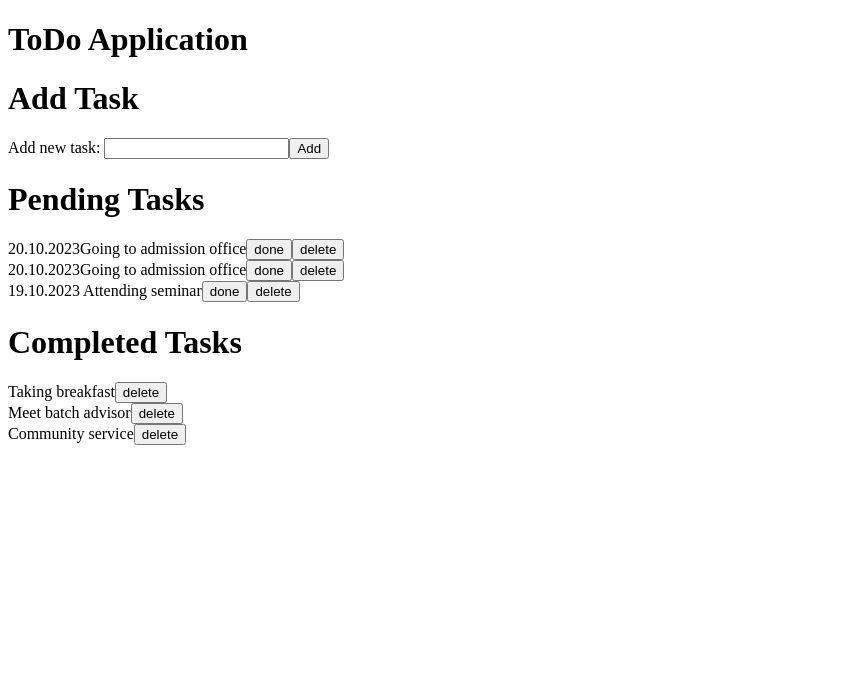
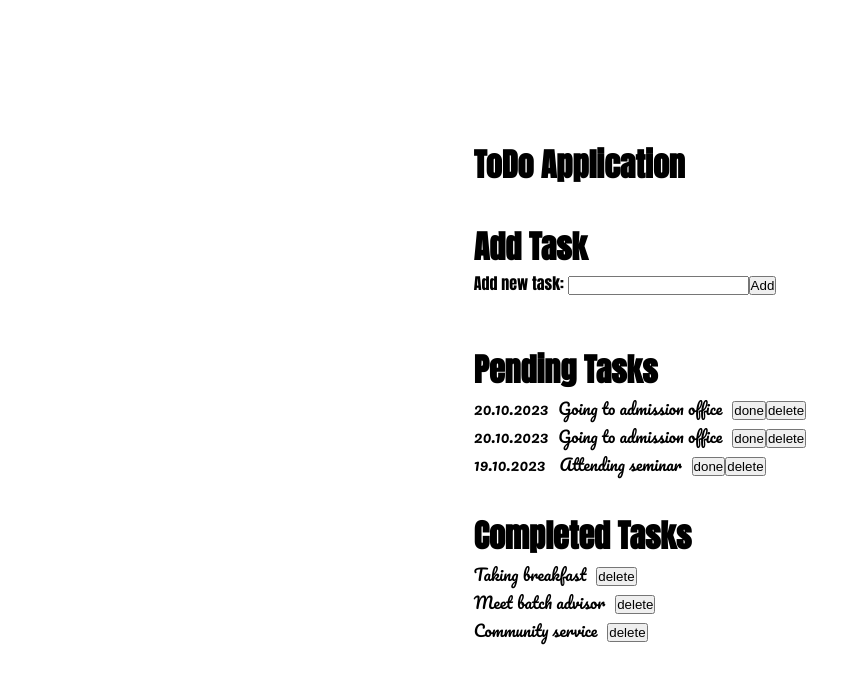
Before and after one commit to mbabarali/FA24-ReactJS-ToDoApp, a React (Create React App) app: page / in a window 1280 px wide. Shown: the top 684 px of the page, without its empty margins (0-861 px from the left). Built offline with nearby package versions, Linux system fonts and the light colour scheme.

Commit message:
Styling with author's CSS stylesheets
External styles and Google fonts

```diff
--- /dev/null
+++ b/src/App.css
@@ -0,0 +1,8 @@
+.App {
+  display: flex;
+  flex-direction: column;
+  justify-content: center;
+  height: 100%;
+  margin: 0 auto;
+  max-width: max-content;
+}
--- a/src/App.js
+++ b/src/App.js
@@ -1,12 +1,14 @@
 import AddTask from "./components/AddTask";
 import PendingTasks from "./components/PendingTasks";
 import CompletedTasks from "./components/CompletedTasks";
+
+import "./App.css";
 
 // Functional Component
 function App() {
   // Returning JSX code which is multiline or/and contains nested elements
   return (
-    <div>
+    <div className="App">
       <h1>ToDo Application</h1>
       <AddTask></AddTask>
       <PendingTasks></PendingTasks>
--- /dev/null
+++ b/src/components/AddTask.css
@@ -0,0 +1,3 @@
+.addTask_container {
+  padding: 10% 0;
+}
--- a/src/components/AddTask.jsx
+++ b/src/components/AddTask.jsx
@@ -1,7 +1,9 @@
+import "./AddTask.css";
+
 // Functional Component
 function AddTask() {
   return (
-    <div>
+    <div className="addTask_container">
       <h1>Add Task</h1>
       <label>Add new task: </label>
       <input type="text" />
--- /dev/null
+++ b/src/components/CompletedTasks.css
@@ -0,0 +1,3 @@
+.completedTask_container {
+  padding: 5% 0;
+}
--- a/src/components/CompletedTasks.jsx
+++ b/src/components/CompletedTasks.jsx
@@ -1,18 +1,20 @@
+import "./CompletedTasks.css";
+
 // Functional Component
 function CompletedTasks() {
   return (
-    <div>
+    <div className="completedTask_container">
       <h1>Completed Tasks</h1>
       <div>
-        <span> Taking breakfast</span>
+        <span className="taskItem"> Taking breakfast</span>
         <button>delete</button>
       </div>
       <div>
-        <span>Meet batch advisor</span>
+        <span className="taskItem">Meet batch advisor</span>
         <button>delete</button>
       </div>
       <div>
-        <span>Community service</span>
+        <span className="taskItem">Community service</span>
         <button>delete</button>
       </div>
     </div>
--- /dev/null
+++ b/src/components/PendingTasks.css
@@ -0,0 +1,4 @@
+.pendingTask_container {
+  padding: 5% 0;
+  font-weight: 400;
+}
--- a/src/components/PendingTasks.jsx
+++ b/src/components/PendingTasks.jsx
@@ -1,23 +1,25 @@
+import "./PendingTasks.css";
+
 // Functional Component
 function PendingTasks() {
   return (
-    <div>
+    <div className="pendingTask_container">
       <h1>Pending Tasks</h1>
       <div>
-        <span>20.10.2023</span>
-        <span>Going to admission office</span>
+        <span className="taskItem">20.10.2023</span>
+        <span className="taskItem">Going to admission office</span>
         <button>done</button>
         <button>delete</button>
       </div>
       <div>
-        <span>20.10.2023</span>
-        <span>Going to admission office</span>
+        <span className="taskItem">20.10.2023</span>
+        <span className="taskItem">Going to admission office</span>
         <button>done</button>
         <button>delete</button>
       </div>
       <div>
-        <span>19.10.2023</span>
-        <span> Attending seminar</span>
+        <span className="taskItem">19.10.2023</span>
+        <span className="taskItem"> Attending seminar</span>
         <button>done</button>
         <button>delete</button>
       </div>
--- /dev/null
+++ b/src/index.css
@@ -0,0 +1,29 @@
+/* Google Font via import */
+@import url("https://fonts.googleapis.com/css2?family=Anton&display=swap");
+@import url("https://fonts.googleapis.com/css2?family=Pacifico&display=swap");
+
+* {
+  box-sizing: border-box;
+  margin: 0;
+  padding: 0;
+}
+
+html,
+body {
+  /* font-size: 62.5%; */
+  font-family: "Anton", sans-serif;
+  /* width: 90%; */
+  width: 80vw;
+  height: 100%;
+  margin: 0 auto;
+}
+
+#root {
+  height: 100%;
+}
+
+/* For Task Item*/
+.taskItem {
+  font-family: "Pacifico", cursive;
+  margin: 0 10px 0 0;
+}
--- a/src/index.js
+++ b/src/index.js
@@ -1,6 +1,7 @@
 import React from "react";
 import ReactDOM from "react-dom/client";
 import App from "./App";
+import "./index.css";
 
 const root = ReactDOM.createRoot(document.getElementById("root"));
 root.render(
```
Also changed, not shown: public/index.html (+10 -0 lines).
